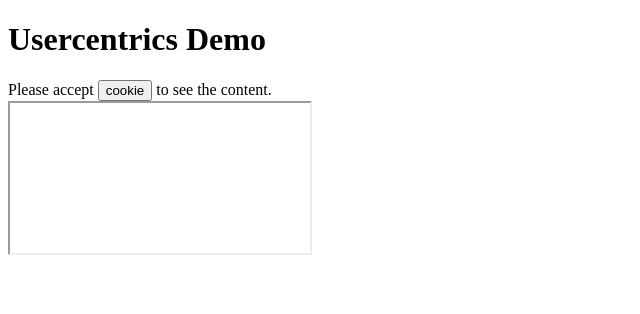
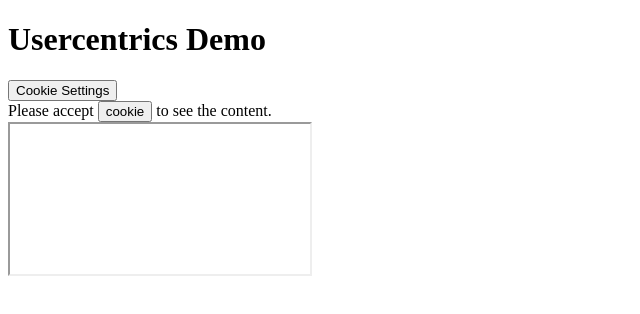
Before and after one commit to ryze-digital/cookie-consent, a website built with webpack: page demos/usercentrics.html in a window 1280 px wide. Shown: the whole page, without its empty margins (0-640 px from the left). Built offline with nearby package versions, Linux system fonts and the light colour scheme.

Commit message:
feat: Add Cookie Settings Button

```diff
--- a/demos/usercentrics.html
+++ b/demos/usercentrics.html
@@ -34,6 +34,8 @@
 <body>
     <h1>Usercentrics Demo</h1>
 
+    <button data-cookie-preference-center>Cookie Settings</button>
+
     <iframe data-src="https://www.youtube.com/embed/098Cw40KuPw" data-cookieconsent="YouTube Video"></iframe>
 
     <script type="module">
```
